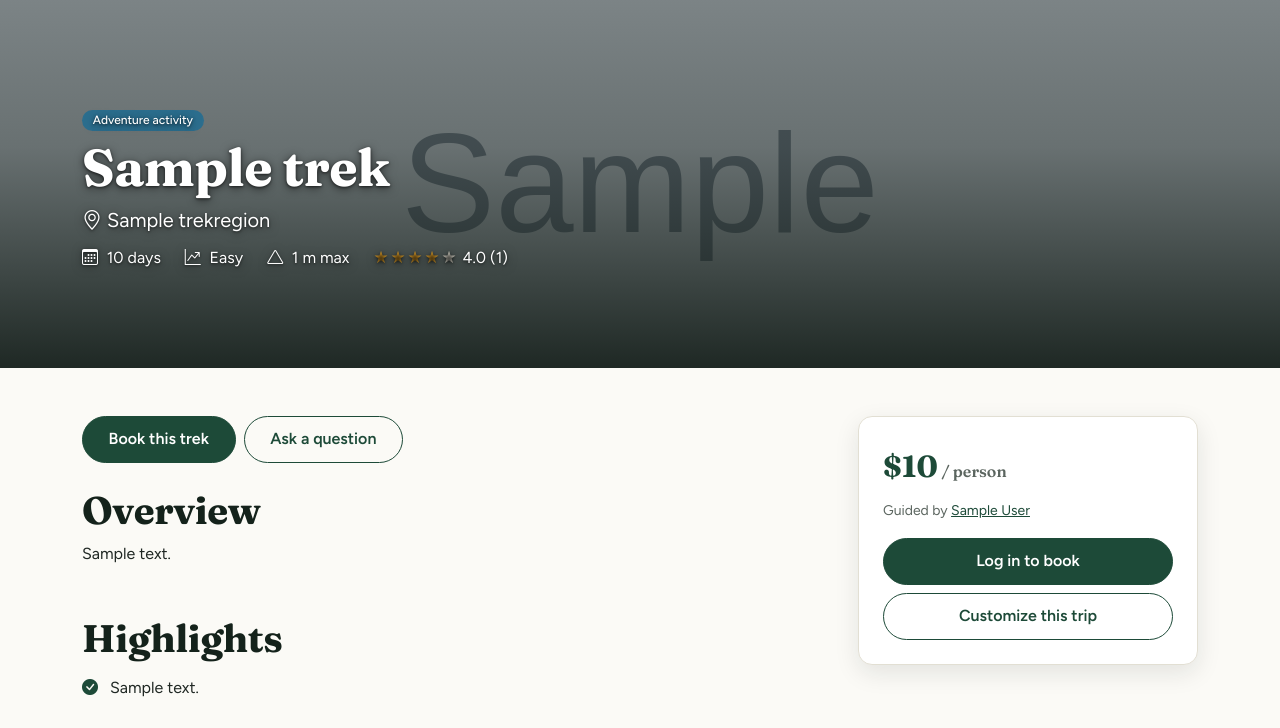
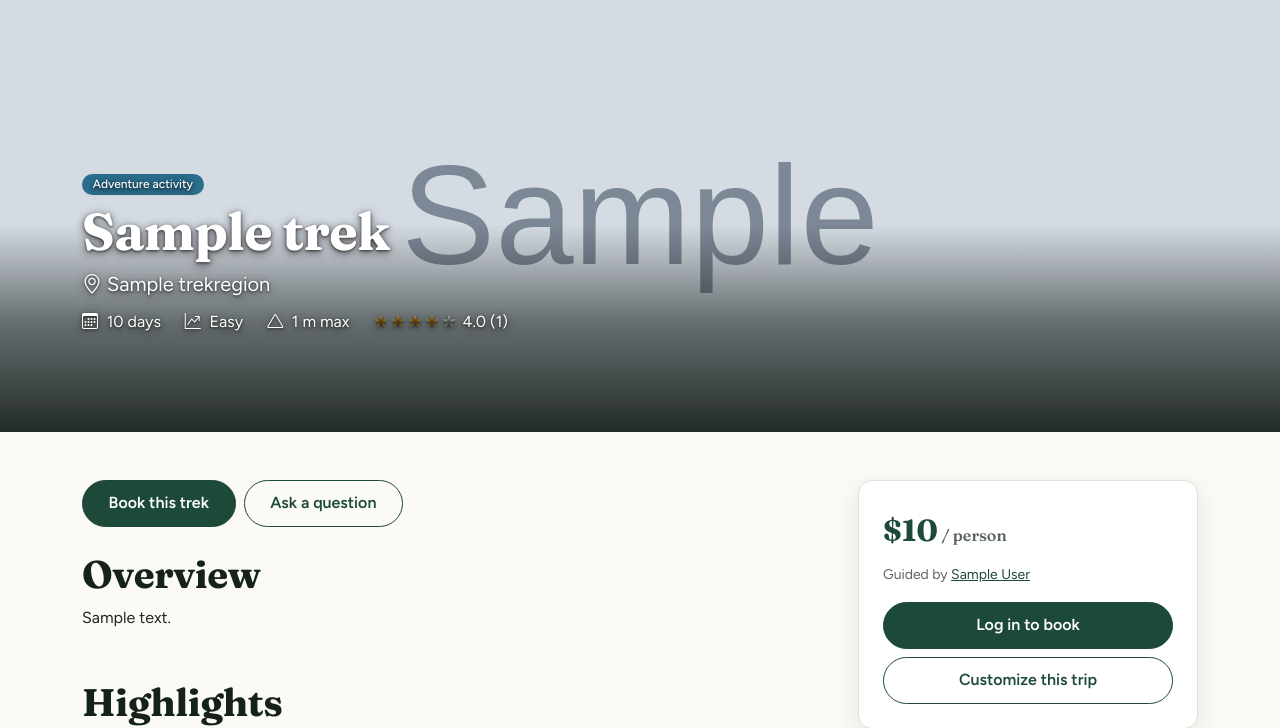
Before and after one commit to Karina-p1/adventure-nepal, a Django app: a page that uses adventure_nepal/templates/base.html in a window 1280 px wide. Shown: the part 121-849 px from the top of the page. Run offline with Django 4.2, Linux system fonts and the light colour scheme; tables that the repository leaves empty hold one stand-in row (values such as "Sample post"); grey boxes marked "Sample" are stand-in pictures; parts of the project's set-up code (start-up, migrations or seed data) failed here and were passed over.

Commit message:
Enhance trek hero section styles for improved visibility and aesthetics; update CSS versioning in base template

```diff
--- a/adventure_nepal/static/css/style.css
+++ b/adventure_nepal/static/css/style.css
@@ -226,10 +226,11 @@ body.nav-overlay .site-nav:not(.scrolled):not(.menu-open) .nav-link.active { col
 .breadcrumbs li:not(:last-child)::after { content: "/"; margin-left: .35rem; color: var(--text-muted); }
 .breadcrumbs li[aria-current] { color: var(--text-muted); }
 
-.trek-hero { position: relative; min-height: 46vh; background: center/cover no-repeat var(--dark); display: flex; align-items: flex-end; }
-/* Darker, denser scrim so title text stays legible even over busy/high-contrast photos. */
-.trek-hero-overlay { position: absolute; inset: 0; background: linear-gradient(180deg, rgba(15,25,20,.45) 0%, rgba(15,25,20,.55) 40%, rgba(15,25,20,.92) 100%); }
-.trek-hero-content { position: relative; z-index: 1; color: #fff; padding-block: 2.5rem 2rem; text-shadow: 0 2px 10px rgba(0,0,0,.55), 0 1px 3px rgba(0,0,0,.6); }
+.trek-hero { position: relative; min-height: 54vh; background: center/cover no-repeat var(--dark); display: flex; align-items: flex-end; }
+/* Photo stays bright and untouched through the top ~55%; darkening is concentrated in the
+   band behind the title so the image itself reads as vividly as the source photo allows. */
+.trek-hero-overlay { position: absolute; inset: 0; z-index: 1; background: linear-gradient(180deg, rgba(10,18,14,0) 0%, rgba(10,18,14,0) 52%, rgba(10,18,14,.55) 75%, rgba(10,18,14,.88) 100%); }
+.trek-hero-content { position: relative; z-index: 2; color: #fff; padding-block: 2.5rem 2rem; text-shadow: 0 2px 10px rgba(0,0,0,.6), 0 1px 3px rgba(0,0,0,.65); }
 .trek-hero-content h1 { color: #fff !important; margin-bottom: .5rem; }
 .trek-hero-content .lead, .trek-hero-content .badge { color: #fff; }
 .trek-hero-facts { display: flex; flex-wrap: wrap; gap: .5rem 1.5rem; margin: 0; color: #fff; }
--- a/adventure_nepal/templates/base.html
+++ b/adventure_nepal/templates/base.html
@@ -22,7 +22,7 @@
   <link href="https://cdn.jsdelivr.net/npm/bootstrap-icons@1.11.3/font/bootstrap-icons.css" rel="stylesheet">
   <link href="https://cdn.jsdelivr.net/npm/aos@2.3.1/dist/aos.css" rel="stylesheet">
   <link href="https://cdn.jsdelivr.net/npm/swiper@11/swiper-bundle.min.css" rel="stylesheet">
-  <link href="{% static 'css/style.css' %}" rel="stylesheet">
+  <link href="{% static 'css/style.css' %}?v=5" rel="stylesheet">
   {% block extra_css %}{% endblock %}
 </head>
 <body class="{% block body_class %}{% endblock %}">
```
